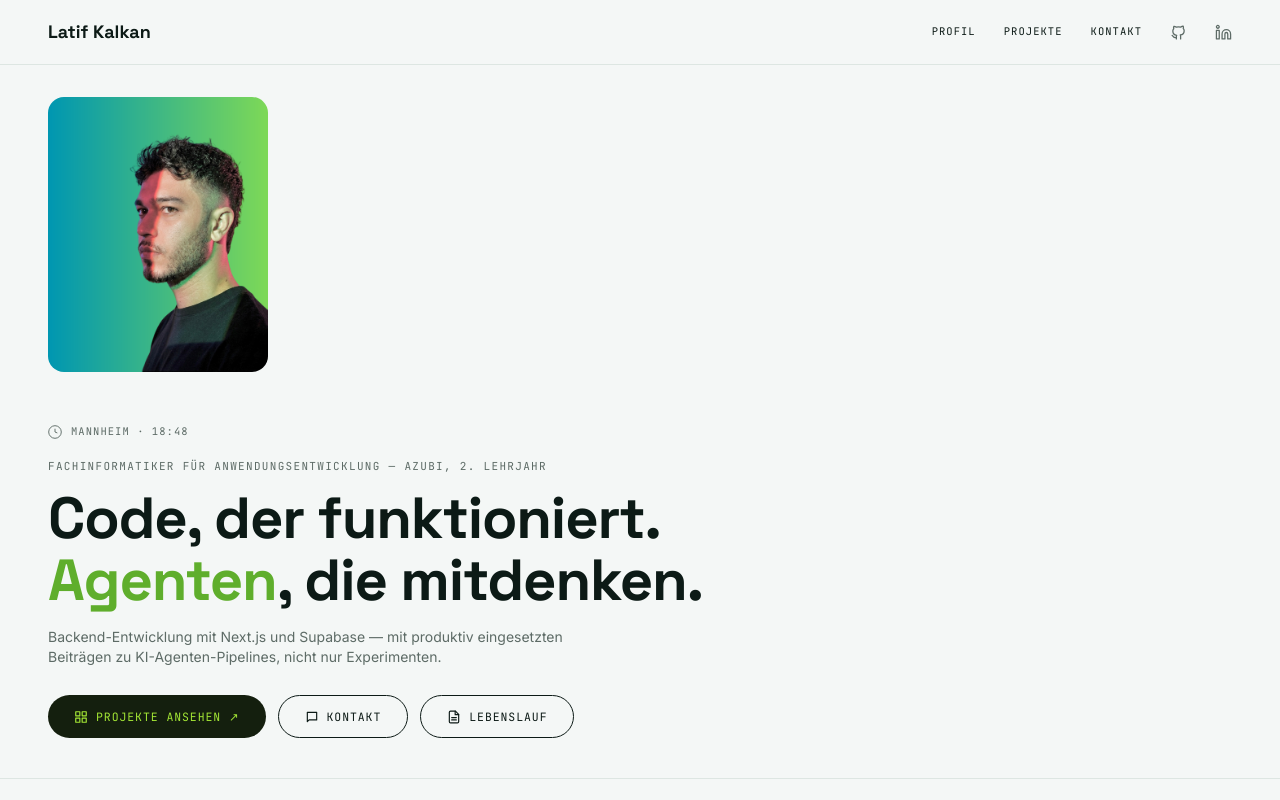
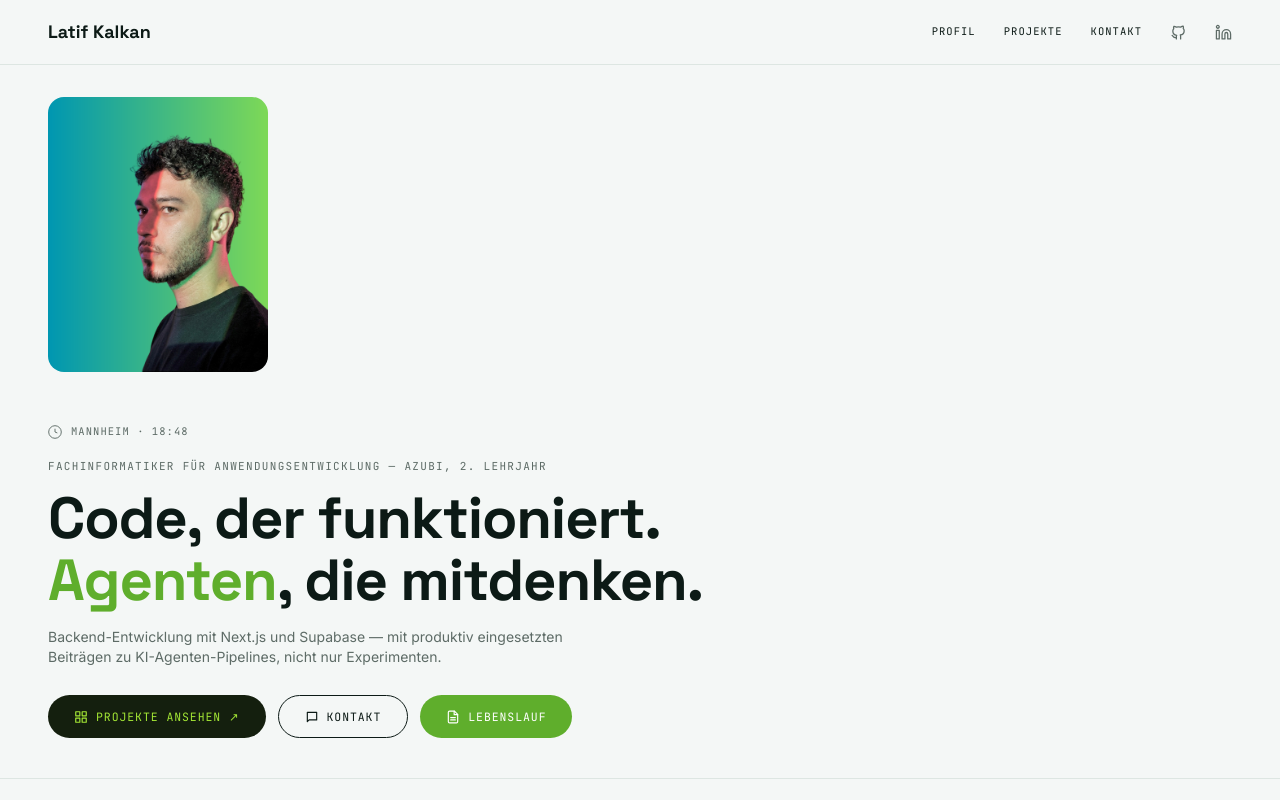
Before and after one commit to kalkanlatif/latif-portfolio, a Next.js app: page / in a window 1280 px wide. Shown: the top 800 px of the page. Built offline with nearby package versions, Linux system fonts and the light colour scheme.

Commit message:
style: color Lebenslauf button with accent green and white text

```diff
--- a/src/components/ResumeCard.tsx
+++ b/src/components/ResumeCard.tsx
@@ -10,7 +10,7 @@ export default function ResumeCard() {
       trigger={
         <button
           type="button"
-          className="inline-flex items-center gap-2 rounded-pill border border-ink px-[26px] py-3 font-mono text-[11.5px] uppercase tracking-[0.08em] text-ink transition-colors hover:bg-ink hover:text-page"
+          className="inline-flex items-center gap-2 rounded-pill bg-accent px-[26px] py-3 font-mono text-[11.5px] uppercase tracking-[0.08em] text-white transition-colors hover:bg-accent-hover"
         >
           <svg
             width="14"
```
